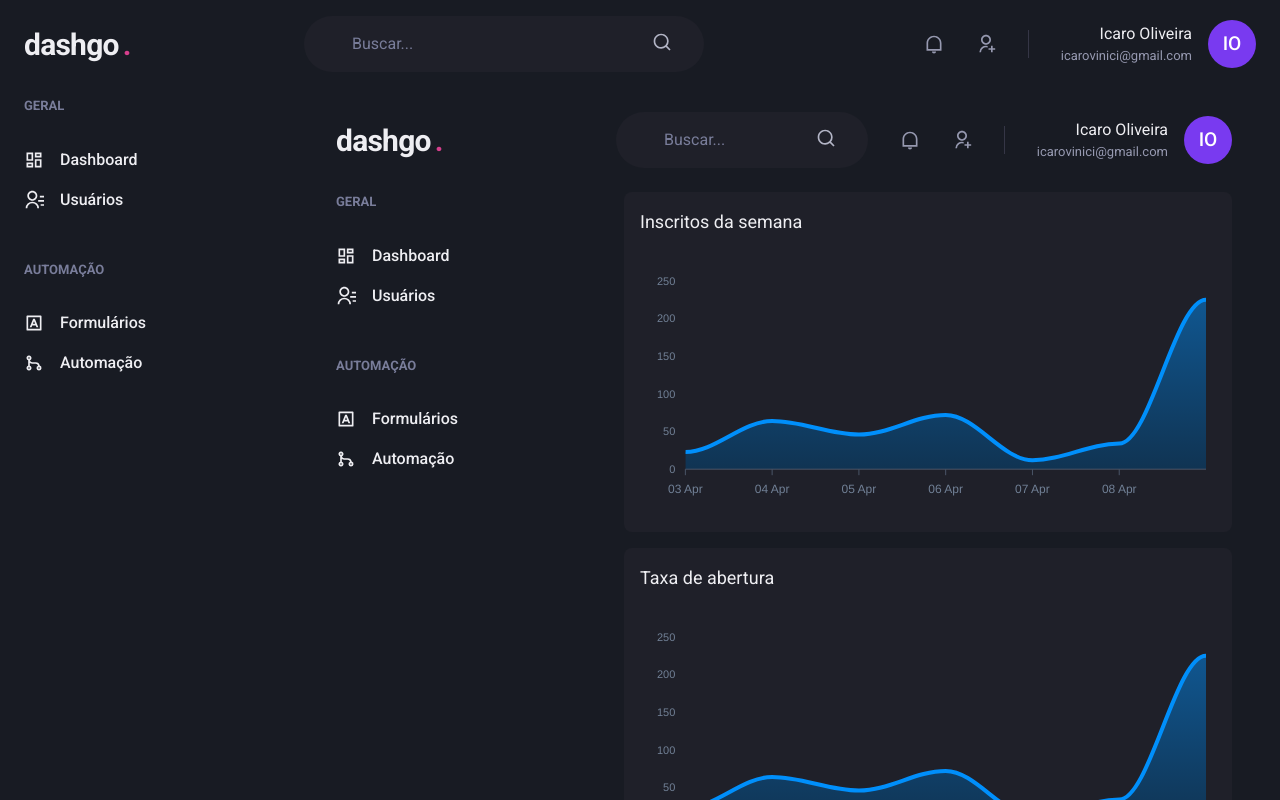
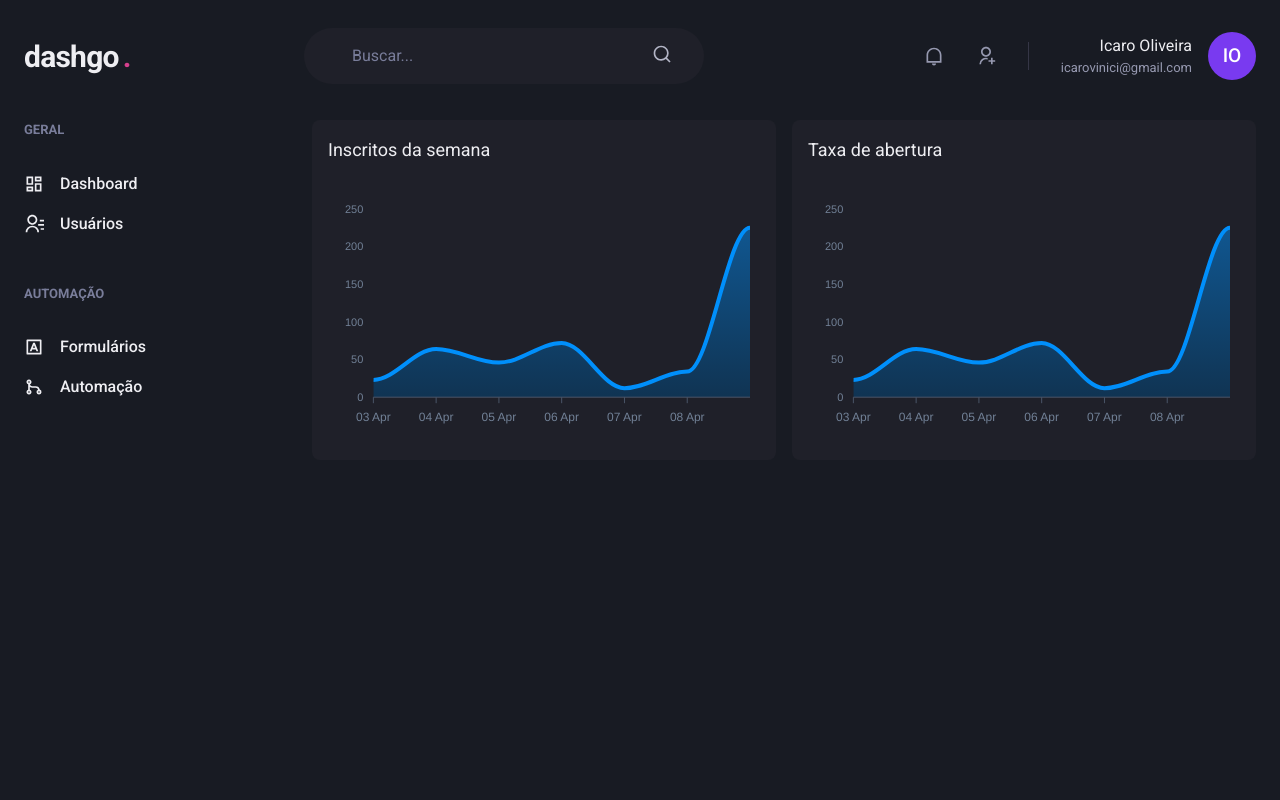
Before and after one commit to icaroov/dashgo, a Next.js app: page /dashboard in a window 1280 px wide. Shown: the top 800 px of the page. Built offline with nearby package versions, Linux system fonts and the light colour scheme.

Commit message:
refactor: simplified pages

```diff
--- /dev/null
+++ b/src/lib/apexCharts.ts
@@ -0,0 +1,52 @@
+import { theme } from '@chakra-ui/react'
+import { ApexOptions } from 'apexcharts'
+
+export const options: ApexOptions = {
+  chart: {
+    toolbar: {
+      show: false,
+    },
+    zoom: {
+      enabled: false,
+    },
+    foreColor: theme.colors.gray[500],
+  },
+  grid: {
+    show: false,
+  },
+  dataLabels: {
+    enabled: false,
+  },
+  tooltip: {
+    enabled: false,
+  },
+  xaxis: {
+    type: 'datetime',
+    axisBorder: {
+      color: theme.colors.gray[600],
+    },
+    axisTicks: {
+      color: theme.colors.gray[600],
+    },
+    categories: [
+      '2021-04-03T00:00:00.0000Z',
+      '2021-04-04T00:00:00.0000Z',
+      '2021-04-05T00:00:00.0000Z',
+      '2021-04-06T00:00:00.0000Z',
+      '2021-04-07T00:00:00.0000Z',
+      '2021-04-08T00:00:00.0000Z',
+      '2021-04-09T00:00:00.0000Z',
+    ],
+  },
+  fill: {
+    opacity: 0.3,
+    type: 'gradient',
+    gradient: {
+      shade: 'dark',
+      opacityFrom: 0.7,
+      opacityTo: 0.7,
+    },
+  },
+}
+
+export const series = [{ name: 'series1', data: [23, 64, 46, 72, 12, 34, 225] }]
--- a/src/pages/dashboard.tsx
+++ b/src/pages/dashboard.tsx
@@ -1,67 +1,16 @@
-import { Box, Flex, SimpleGrid, Text, theme } from '@chakra-ui/react'
-import { ApexOptions } from 'apexcharts'
+import { Box, SimpleGrid, Text } from '@chakra-ui/react'
+import Head from 'next/head'
 import dynamic from 'next/dynamic'
 const Chart = dynamic(() => import('react-apexcharts'), { ssr: false })
 
-import { Header, Sidebar } from '../components'
-
-const options: ApexOptions = {
-  chart: {
-    toolbar: {
-      show: false,
-    },
-    zoom: {
-      enabled: false,
-    },
-    foreColor: theme.colors.gray[500],
-  },
-  grid: {
-    show: false,
-  },
-  dataLabels: {
-    enabled: false,
-  },
-  tooltip: {
-    enabled: false,
-  },
-  xaxis: {
-    type: 'datetime',
-    axisBorder: {
-      color: theme.colors.gray[600],
-    },
-    axisTicks: {
-      color: theme.colors.gray[600],
-    },
-    categories: [
-      '2021-04-03T00:00:00.0000Z',
-      '2021-04-04T00:00:00.0000Z',
-      '2021-04-05T00:00:00.0000Z',
-      '2021-04-06T00:00:00.0000Z',
-      '2021-04-07T00:00:00.0000Z',
-      '2021-04-08T00:00:00.0000Z',
-      '2021-04-09T00:00:00.0000Z',
-    ],
-  },
-  fill: {
-    opacity: 0.3,
-    type: 'gradient',
-    gradient: {
-      shade: 'dark',
-      opacityFrom: 0.7,
-      opacityTo: 0.7,
-    },
-  },
-}
-
-const series = [{ name: 'series1', data: [23, 64, 46, 72, 12, 34, 225] }]
+import { options, series } from '../lib/apexCharts'
 
 export default function Dashboard() {
   return (
-    <Flex direction='column' height='100vh'>
-      <Header />
-
-      <Flex width='100%' maxWidth={1480} my='6' mx='auto' px='6'>
-        <Sidebar />
+    <>
+      <Head>
+        <title>Dashboard | dashgo.</title>
+      </Head>
 
       <SimpleGrid flex='1' gap='4' minChildWidth='320px'>
         <Box p='4' bg='gray.800' borderRadius={8} pb='4'>
@@ -78,7 +27,6 @@ export default function Dashboard() {
           <Chart options={options} series={series} type='area' height={250} />
         </Box>
       </SimpleGrid>
-      </Flex>
-    </Flex>
+    </>
   )
 }
--- a/src/pages/index.tsx
+++ b/src/pages/index.tsx
@@ -1,9 +1,15 @@
+import Head from 'next/head'
 import { Flex, Button, Stack } from '@chakra-ui/react'
+
 import { Input } from '../components'
 
 export default function SignIn() {
   return (
     <Flex w='100vw' h='100vh' align='center' justify='center'>
+      <Head>
+        <title>Login | dashgo.</title>
+      </Head>
+
       <Flex
         as='form'
         w='100%'
```
Also changed, not shown: src/pages/users/index.tsx (added, +35 -0 lines). Lines whose indentation alone changed are shown as unchanged.
